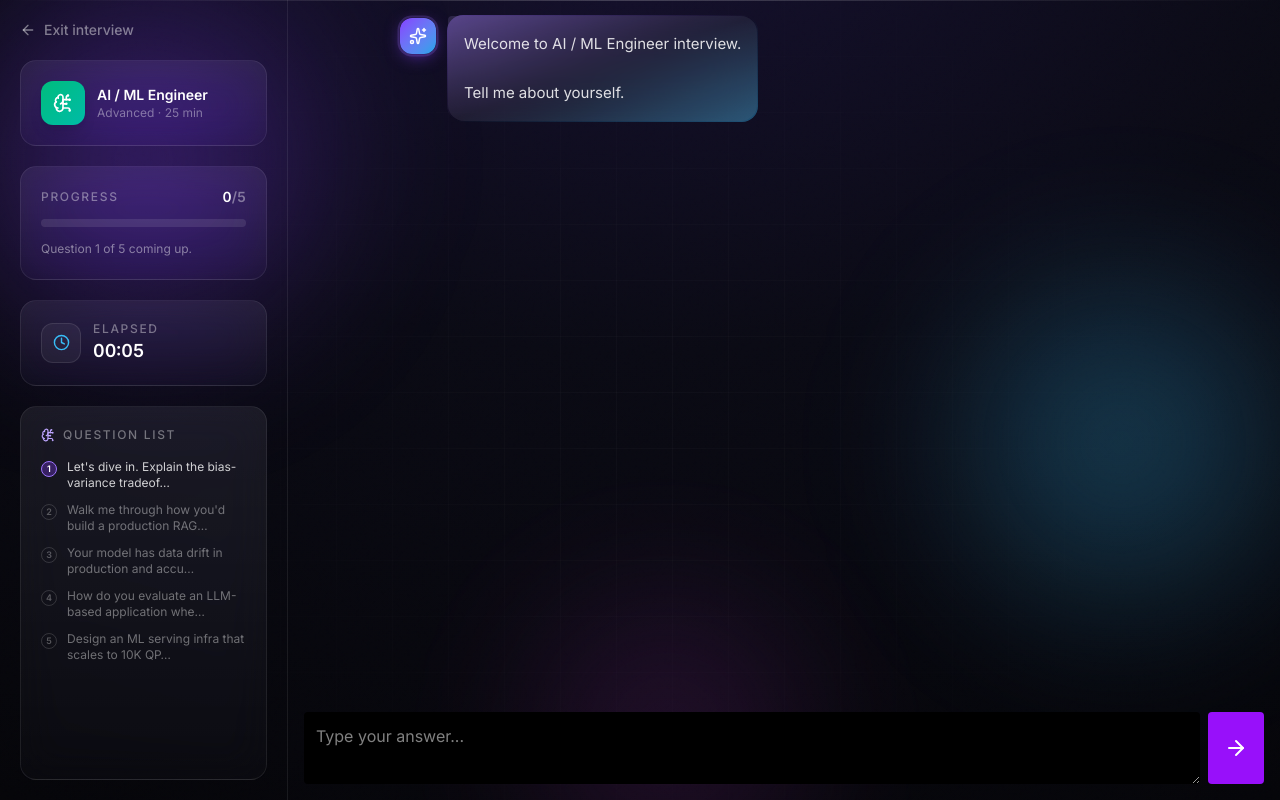
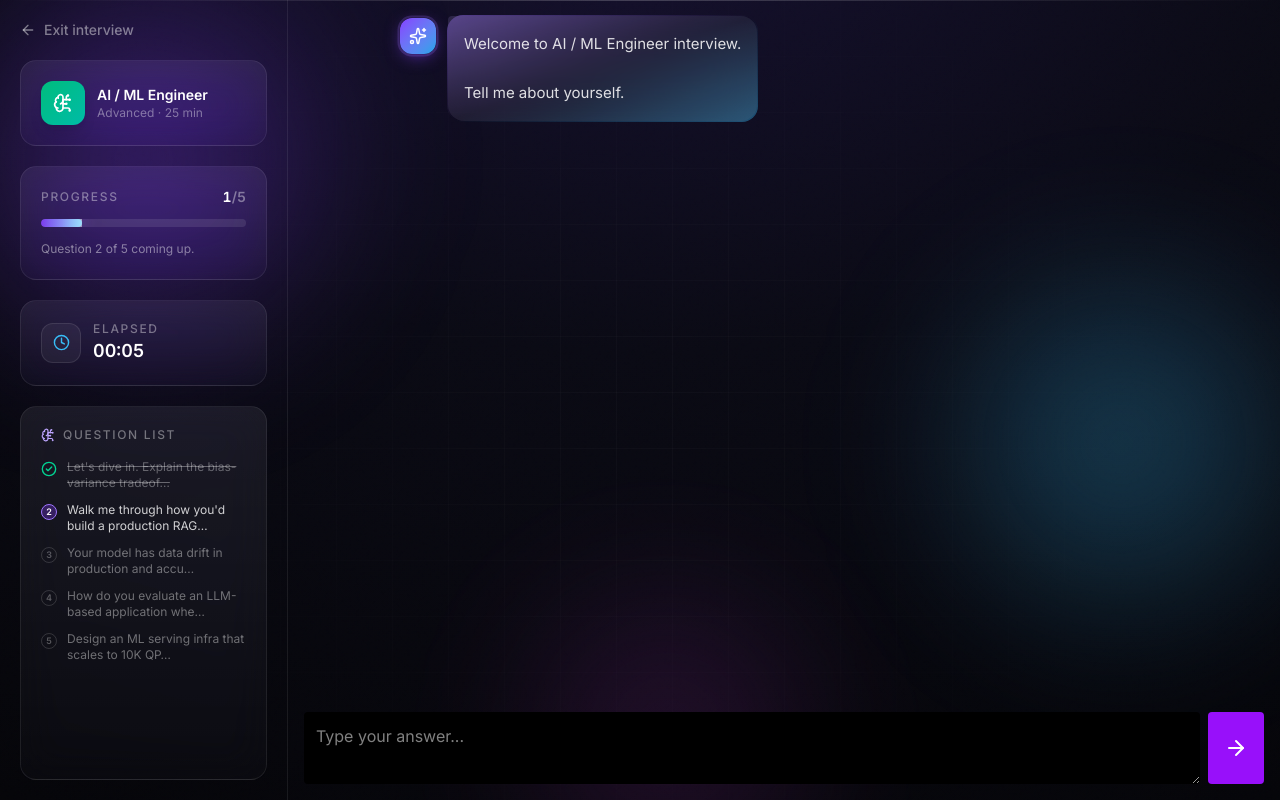
Before and after one commit to akshat-dahiya10/ai-interview-simulator, a Next.js app: page /interview/aiml in a window 1280 px wide. Built offline with nearby package versions, Linux system fonts and the light colour scheme; no server answers.

Commit message:
Update InterviewRoom.tsx

```diff
--- a/src/components/interview/InterviewRoom.tsx
+++ b/src/components/interview/InterviewRoom.tsx
@@ -21,8 +21,10 @@ export default function InterviewRoom({ role }: { role: Role }) {
   const [elapsed, setElapsed] = useState(0);
   const [complete, setComplete] = useState(false);
 
+  // ✅ NEW: proper history state
+  const [historyState, setHistoryState] = useState<any[]>([]);
+
   const scrollRef = useRef<HTMLDivElement>(null);
-
   const historyRef = useRef<any[]>([]);
   const currentQuestionRef = useRef<string>("");
 
@@ -40,7 +42,7 @@ export default function InterviewRoom({ role }: { role: Role }) {
   };
 
   // =============================
-  // PUSH AI MESSAGE
+  // AI MESSAGE
   // =============================
   const pushAi = (text: string, delay = 0) => {
     setTyping(true);
@@ -61,6 +63,16 @@ export default function InterviewRoom({ role }: { role: Role }) {
   };
 
   // =============================
+  // DUPLICATE CHECK
+  // =============================
+  const isDuplicate = (q: string) => {
+    return historyRef.current.some(
+      (item) =>
+        item.question.toLowerCase().trim() === q.toLowerCase().trim()
+    );
+  };
+
+  // =============================
   // GENERATE QUESTION
   // =============================
   const generateQuestion = async () => {
@@ -75,7 +87,14 @@ export default function InterviewRoom({ role }: { role: Role }) {
       });
 
       const data = await res.json();
-      return data.question || "Explain your recent project.";
+      let q = data.question || "Explain your recent project.";
+
+      // ✅ frontend protection
+      if (isDuplicate(q)) {
+        return "What challenges did you face in your project?";
+      }
+
+      return q;
     } catch (err) {
       console.error(err);
       return "Explain your recent project.";
@@ -104,16 +123,24 @@ export default function InterviewRoom({ role }: { role: Role }) {
   };
 
   // =============================
-  // START INTERVIEW (FIXED FIRST Q)
+  // START INTERVIEW
   // =============================
   useEffect(() => {
     const firstQ = "Tell me about yourself.";
     currentQuestionRef.current = firstQ;
 
-    pushAi(
-      `Welcome to ${role.title} interview.\n\n${firstQ}`,
-      800
-    );
+    // ✅ FIX: add first question to history
+    const initialHistory = [
+      {
+        question: firstQ,
+        answer: "",
+      },
+    ];
+
+    historyRef.current = initialHistory;
+    setHistoryState(initialHistory);
+
+    pushAi(`Welcome to ${role.title} interview.\n\n${firstQ}`, 800);
   }, []);
 
   // =============================
@@ -134,7 +161,7 @@ export default function InterviewRoom({ role }: { role: Role }) {
     const text = input.trim();
     if (!text || typing || complete) return;
 
-    // user message
+    // USER MESSAGE
     setMessages((prev) => [
       ...prev,
       {
@@ -147,13 +174,26 @@ export default function InterviewRoom({ role }: { role: Role }) {
 
     setInput("");
 
+    const currentQ = currentQuestionRef.current;
+
     // =============================
-    // 1. EVALUATION
+    // SAVE HISTORY FIRST (IMPORTANT)
     // =============================
-    const feedback = await evaluateAnswer(
-      currentQuestionRef.current,
-      text
-    );
+    const updatedHistory = [
+      ...historyRef.current,
+      {
+        question: currentQ,
+        answer: text,
+      },
+    ];
+
+    historyRef.current = updatedHistory;
+    setHistoryState(updatedHistory);
+
+    // =============================
+    // EVALUATION
+    // =============================
+    const feedback = await evaluateAnswer(currentQ, text);
 
     if (feedback) {
       pushAi(
@@ -171,19 +211,15 @@ ${feedback.improved_answer}`,
       );
     }
 
-    // save history
-    historyRef.current.push({
-      question: currentQuestionRef.current,
-      answer: text,
-    });
-
     // =============================
-    // 2. NEXT QUESTION
+    // NEXT QUESTION
     // =============================
     const nextQ = await generateQuestion();
     currentQuestionRef.current = nextQ;
 
-    pushAi(nextQ, THINK_MS + 800);
+    setTimeout(() => {
+      pushAi(nextQ);
+    }, 1500);
 
     // =============================
     // COMPLETE AFTER 5 Q
@@ -209,7 +245,7 @@ ${feedback.improved_answer}`,
       <div className="hidden lg:block">
         <Sidebar
           role={role}
-          current={historyRef.current.length}
+          current={historyState.length}
           total={5}
           elapsed={elapsed}
         />
```
